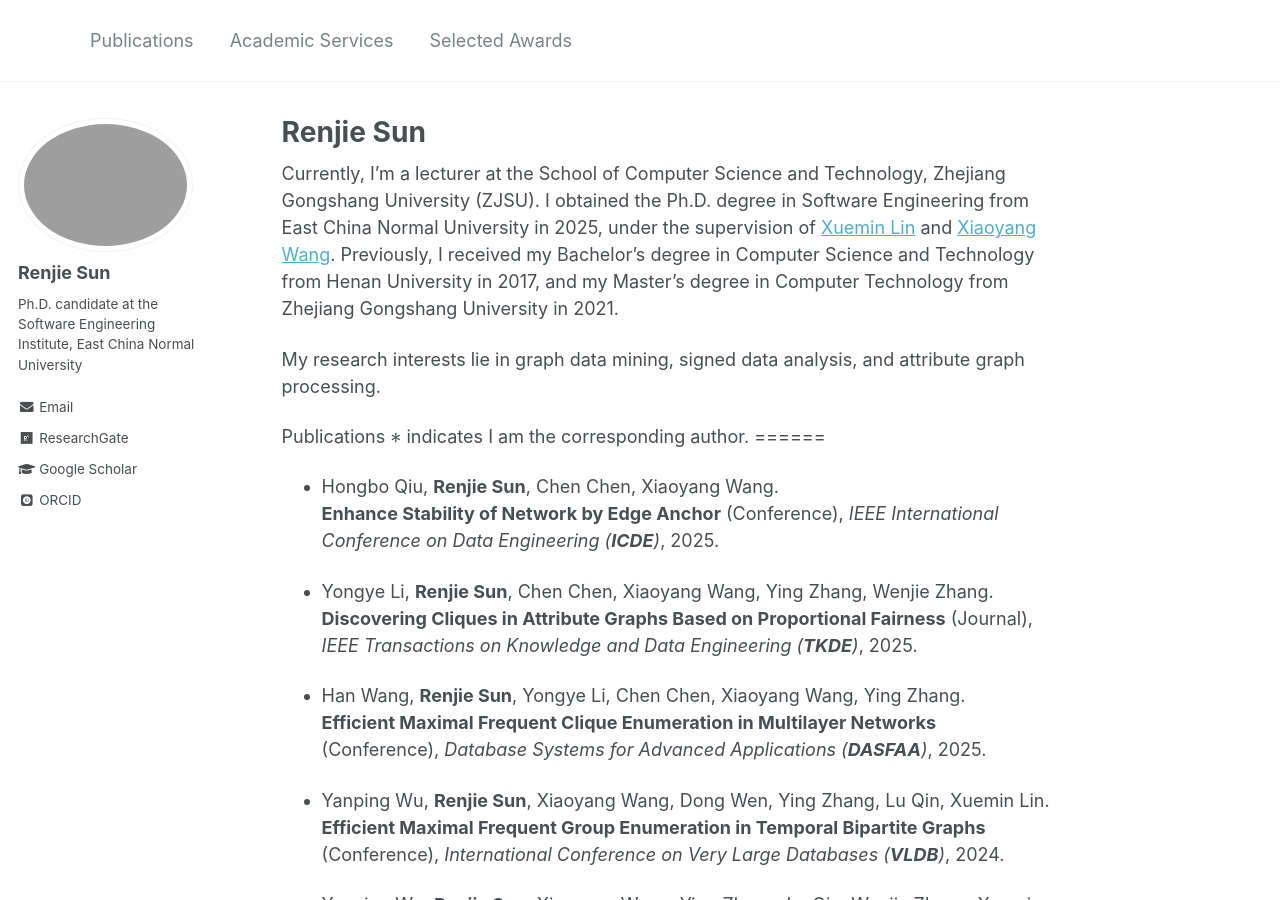
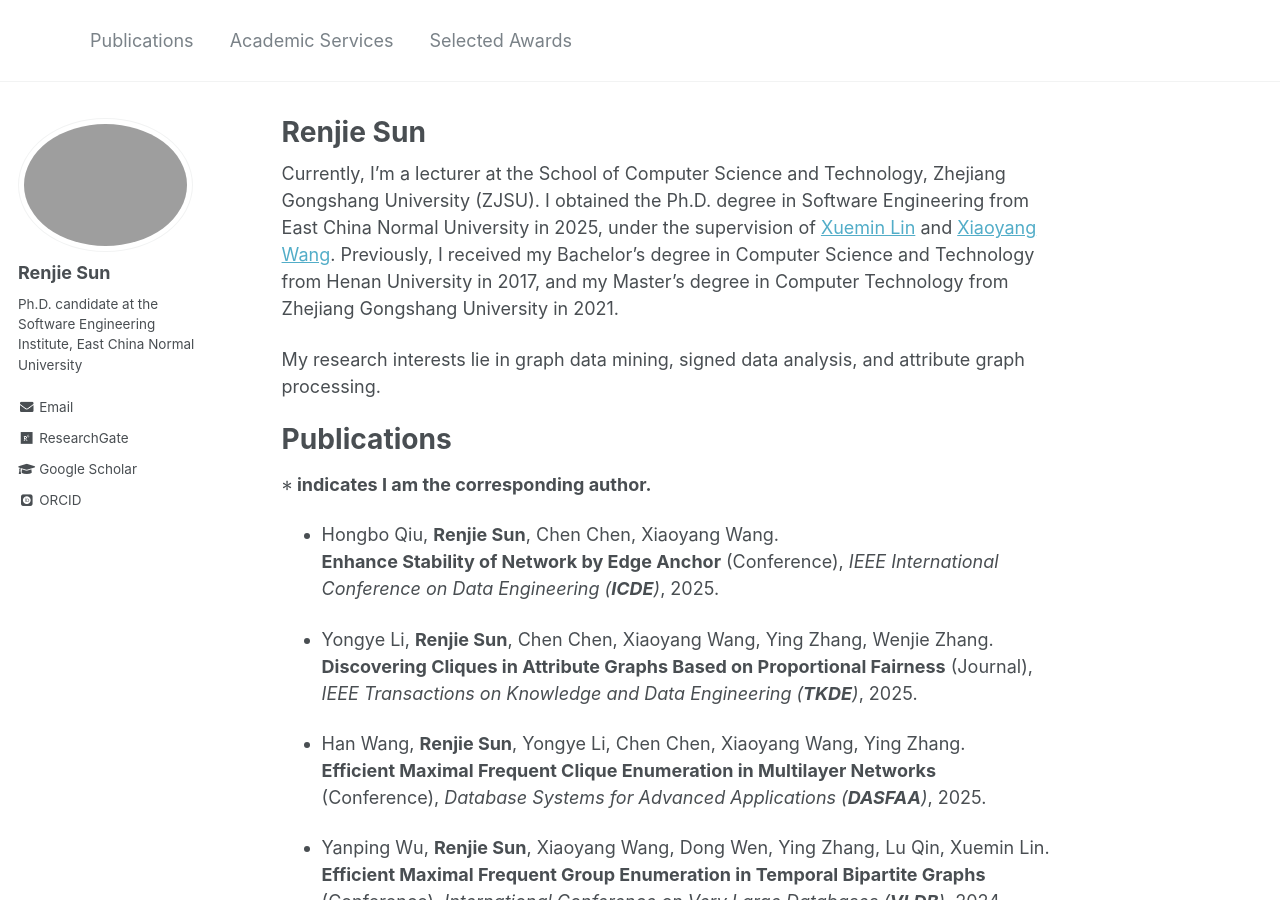
Before and after one commit to sunrj/sunrj.github.io, a Jekyll site: the page built from _pages/about.md, in a window 1280 px wide and 900 px high. Built offline with Jekyll 4.4.1, drawn with Linux system fonts in a browser that asks for light colours; some web fonts are replaced; formulas are drawn with MathJax 3.

```diff
--- a/_pages/about.md
+++ b/_pages/about.md
@@ -14,8 +14,9 @@ My research interests lie in graph data mining, signed data analysis, and attrib
 <!-- Link to [Google Scholar](https://scholar.google.com/citations?user=7pePWUAAAAAJ&hl=en). Email address: renjie.sun@stu.ecnu.edu.cn -->
 
 Publications
-$*$ indicates I am the corresponding author.
 ======
+**$*$ indicates I am the corresponding author.**
+
 - Hongbo Qiu, **Renjie Sun**, Chen Chen, Xiaoyang Wang. <br>
 **Enhance Stability of Network by Edge Anchor** (Conference),
 *IEEE International Conference on Data Engineering (**ICDE**)*, 2025.
```
